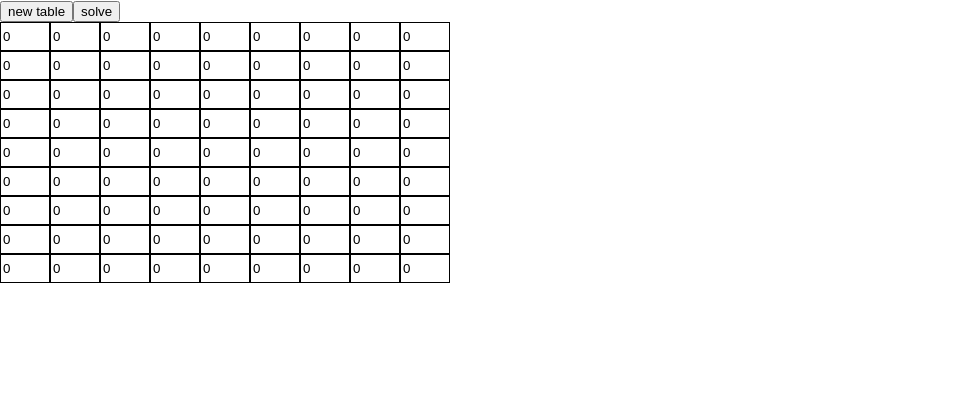
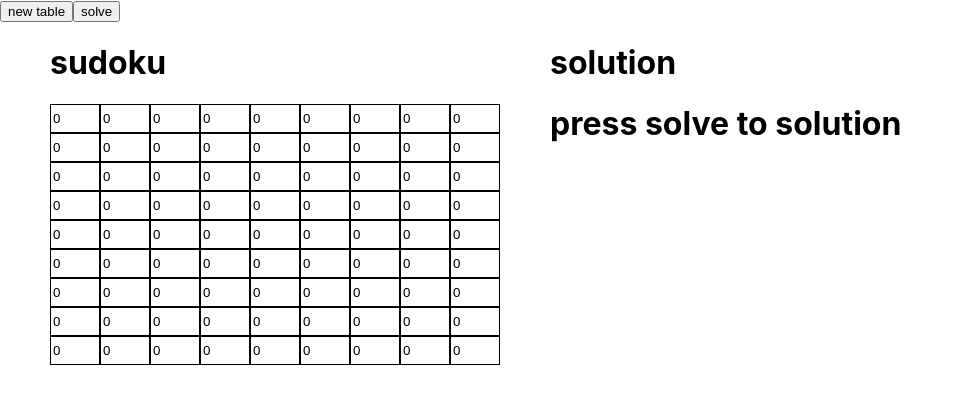
Before and after one commit to dufren/sudoku-challange, a React (Create React App) app: page / in a window 1280 px wide. Shown: the top 404 px of the page, without its empty margins (0-963 px from the left). Built offline with nearby package versions, Linux system fonts and the light colour scheme.

Commit message:
fetch data right way

```diff
--- a/src/App.js
+++ b/src/App.js
@@ -16,27 +16,18 @@ const initialState = [
 function App() {
   const [puzzle, setPuzzle] = useState(initialState);
   const [solution, setSolution] = useState([]);
+  const [visible, setVisible] = useState(false);
 
   const handleFetchPuzzle = () => {
-    axios
-      .get(
-        "https://sudoku-api.vercel.app/api/dosuku?query={newboard(limit:1){grids{value}}}"
-      )
-      .then((res) => {
+    axios.get("https://sudoku-api.vercel.app/api/dosuku").then((res) => {
       const data = res.data;
       setPuzzle(data.newboard.grids[0].value);
+      setSolution(data.newboard.grids[0].solution);
     });
   };
 
-  const handleFetchSolution = () => {
-    axios
-      .get(
-        "https://sudoku-api.vercel.app/api/dosuku?query={newboard(limit:1){grids{solution}}}"
-      )
-      .then((res) => {
-        const data = res.data;
-        setSolution(data.newboard.grids[0].solution);
-      });
+  const handleSolution = () => {
+    setVisible(!visible);
   };
 
   const handleCol = (rowIdx, colIdx, value) => {
@@ -49,25 +40,43 @@ function App() {
     <div className="app">
       <div className="buttons">
         <button onClick={handleFetchPuzzle}>new table</button>
-        <button onClick={handleFetchSolution}>solve</button>
+        <button onClick={handleSolution}>solve</button>
       </div>
-
+      <div className="main">
+        <div>
+          <h1>sudoku</h1>
           <div className="grid">
-        {puzzle.map((row, rowIdx) => (
+            {puzzle?.map((row, rowIdx) => (
               <div key={rowIdx} className="row">
                 {row.map((col, colIdx) => (
                   <div key={colIdx} className="col">
-                <input
-                  type="text"
-                  value={col}
-                  onChange={(e) => handleCol(rowIdx, colIdx, e.target.value)}
-                />
+                    <input type="text" value={col} onChange={handleCol} />
                   </div>
                 ))}
               </div>
             ))}
           </div>
         </div>
+
+        <div>
+          <h1>solution</h1>
+          {!visible && <h1>press solve to solution</h1>}
+          {visible && (
+            <div className="grid-solution">
+              {solution?.map((row, rowIdx) => (
+                <div key={rowIdx} className="row">
+                  {row.map((col, colIdx) => (
+                    <div key={colIdx} className="col">
+                      <input type="text" value={col} onChange={handleCol} />
+                    </div>
+                  ))}
+                </div>
+              ))}
+            </div>
+          )}
+        </div>
+      </div>
+    </div>
   );
 }
 
--- a/src/index.css
+++ b/src/index.css
@@ -13,6 +13,13 @@ code {
 }
 
 .grid {
+  padding-left: 50px;
+  display: grid;
+  grid-template-columns: repeat(9, 50px);
+}
+
+.grid-solution {
+  padding-left: 50px;
   display: grid;
   grid-template-columns: repeat(9, 50px);
 }
@@ -30,3 +37,11 @@ code {
 .row input:focus {
   outline: none;
 }
+
+.main {
+  display: flex;
+}
+
+h1 {
+  padding-left: 50px;
+}
```
Lines whose indentation alone changed are shown as unchanged.
